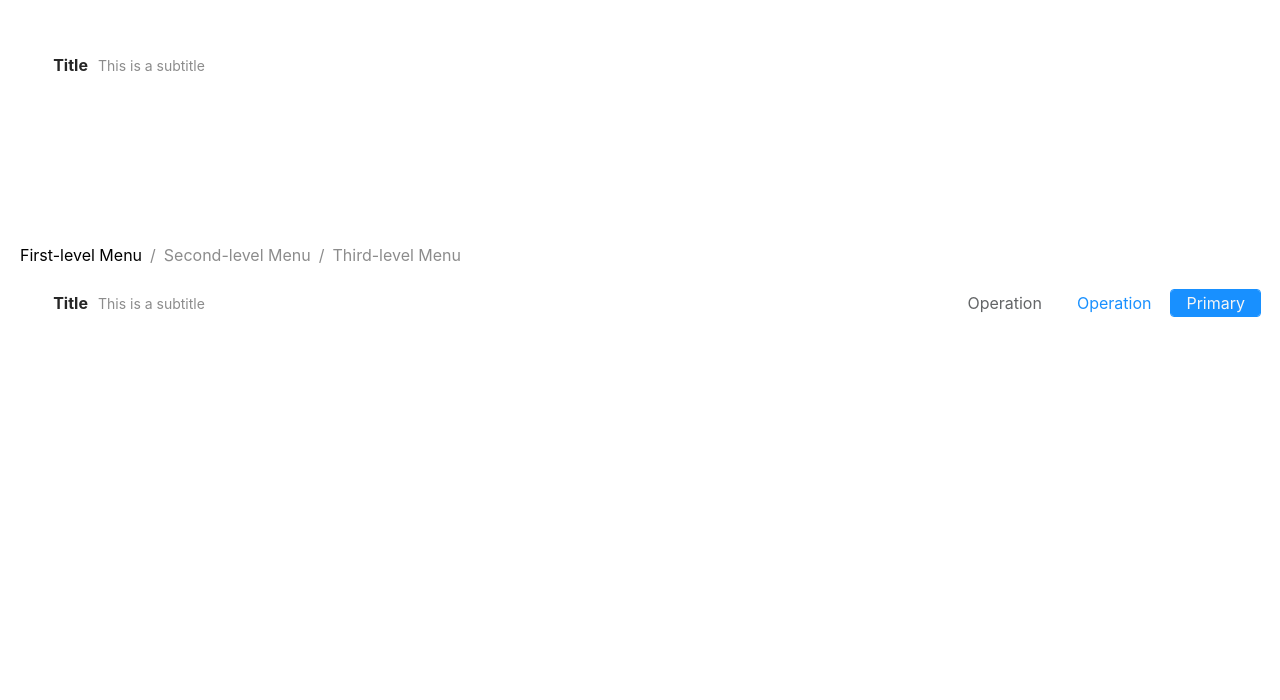
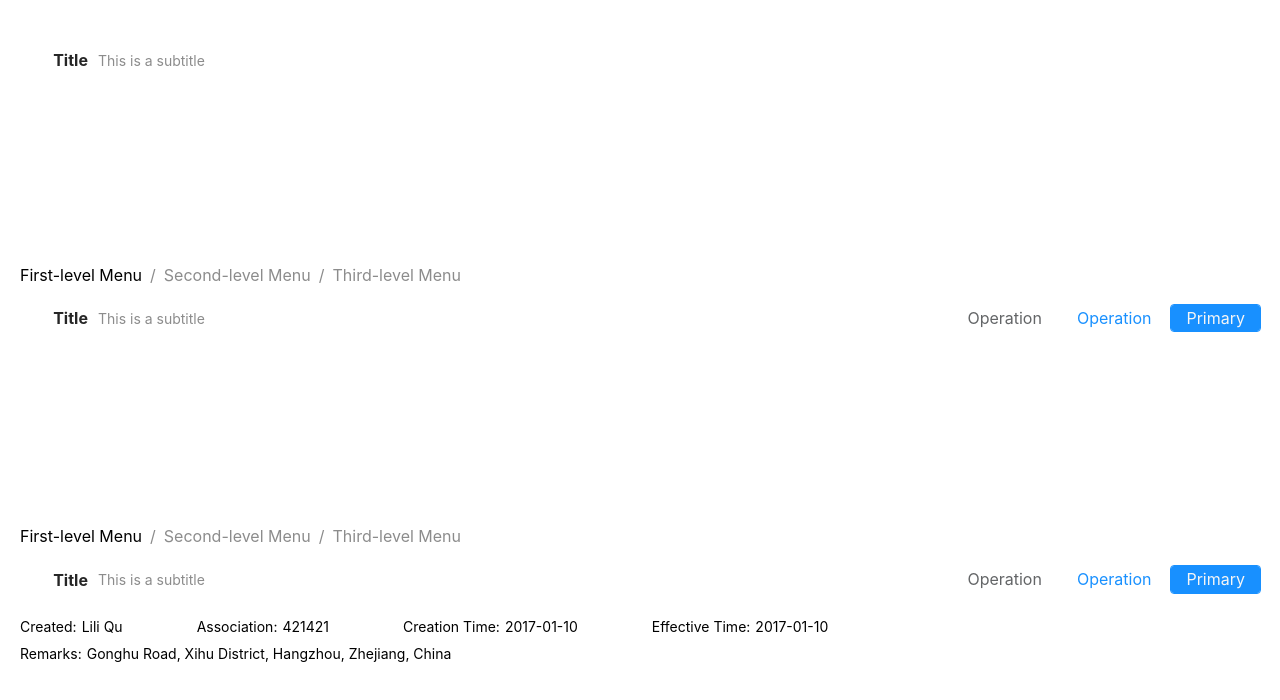
Before and after one commit to leigp555/hut-ui, a Vue app: page /#/ in a window 1280 px wide. Shown: the top 700 px of the page. Built offline with nearby package versions, Linux system fonts and the light colour scheme.

Commit message:
feat: pageHeader组件添加描述功能

```diff
--- a/src/eg/PageHeaderEg.vue
+++ b/src/eg/PageHeaderEg.vue
@@ -13,11 +13,34 @@
         <Button>Primary</Button>
       </template>
     </PageHeader>
+
+    <PageHeader
+      title="Title"
+      subtitle="This is a subtitle"
+      @back="back"
+      :breadcrumb="routes"
+    >
+      <template #actions>
+        <Button type="text">Operation</Button>
+        <Button type="link">Operation</Button>
+        <Button>Primary</Button>
+      </template>
+      <template #descriptions>
+        <Description label="Created">Lili Qu</Description>
+        <Description label="Association">421421</Description>
+        <Description label="Creation Time">2017-01-10</Description>
+        <Description label="Effective Time">2017-01-10</Description>
+        <Description label="Remarks">
+          Gonghu Road, Xihu District, Hangzhou, Zhejiang, China</Description
+        >
+      </template>
+    </PageHeader>
   </div>
 </template>
 
 <script setup lang="ts">
 import PageHeader from '@/lib/pageHeader/PageHeader.vue'
+import Description from '@/lib/pageHeader/Description.vue'
 import Button from '@/lib/button/Button.vue'
 
 const back = () => {
--- /dev/null
+++ b/src/lib/pageHeader/Description.vue
@@ -0,0 +1,28 @@
+<template>
+  <div class="ui-description-wrap">
+    <span class="ui-description-label"> {{ label }}: </span>
+    <div class="ui-description-item">
+      <slot />
+    </div>
+  </div>
+</template>
+
+<script setup lang="ts">
+import { withDefaults, defineProps } from 'vue'
+
+withDefaults(defineProps<{ label: string }>(), { label: 'Label' })
+</script>
+
+<style lang="scss">
+.ui-description-wrap {
+  display: flex;
+  gap: 5px;
+  margin-right: 5vw;
+  > .ui-description-label {
+    white-space: nowrap;
+  }
+  > .ui-description-item {
+    white-space: nowrap;
+  }
+}
+</style>
--- a/src/lib/pageHeader/PageHeader.vue
+++ b/src/lib/pageHeader/PageHeader.vue
@@ -54,6 +54,9 @@ const emitBack = () => {
         <slot name="actions" />
       </div>
     </div>
+    <div class="ui-PageHeader-descriptions">
+      <slot name="descriptions" />
+    </div>
   </div>
 </template>
 
@@ -61,7 +64,7 @@ const emitBack = () => {
 .ui-PageHeader-wrap {
   padding: 10px;
   > .ui-PageHeader-Breadcrumb {
-    margin-bottom: 25px;
+    margin-bottom: 20px;
     > .breadcrumb {
       display: flex;
       align-items: center;
@@ -94,6 +97,7 @@ const emitBack = () => {
     display: flex;
     align-items: center;
     justify-content: space-between;
+    margin-bottom: 25px;
     > .ui-PageHeader-title {
       display: flex;
       align-items: center;
@@ -128,5 +132,12 @@ const emitBack = () => {
       gap: 5px;
     }
   }
+  > .ui-PageHeader-descriptions {
+    display: flex;
+    flex-wrap: wrap;
+    gap: 10px;
+    align-items: center;
+    font-size: 14px;
+  }
 }
 </style>
```
